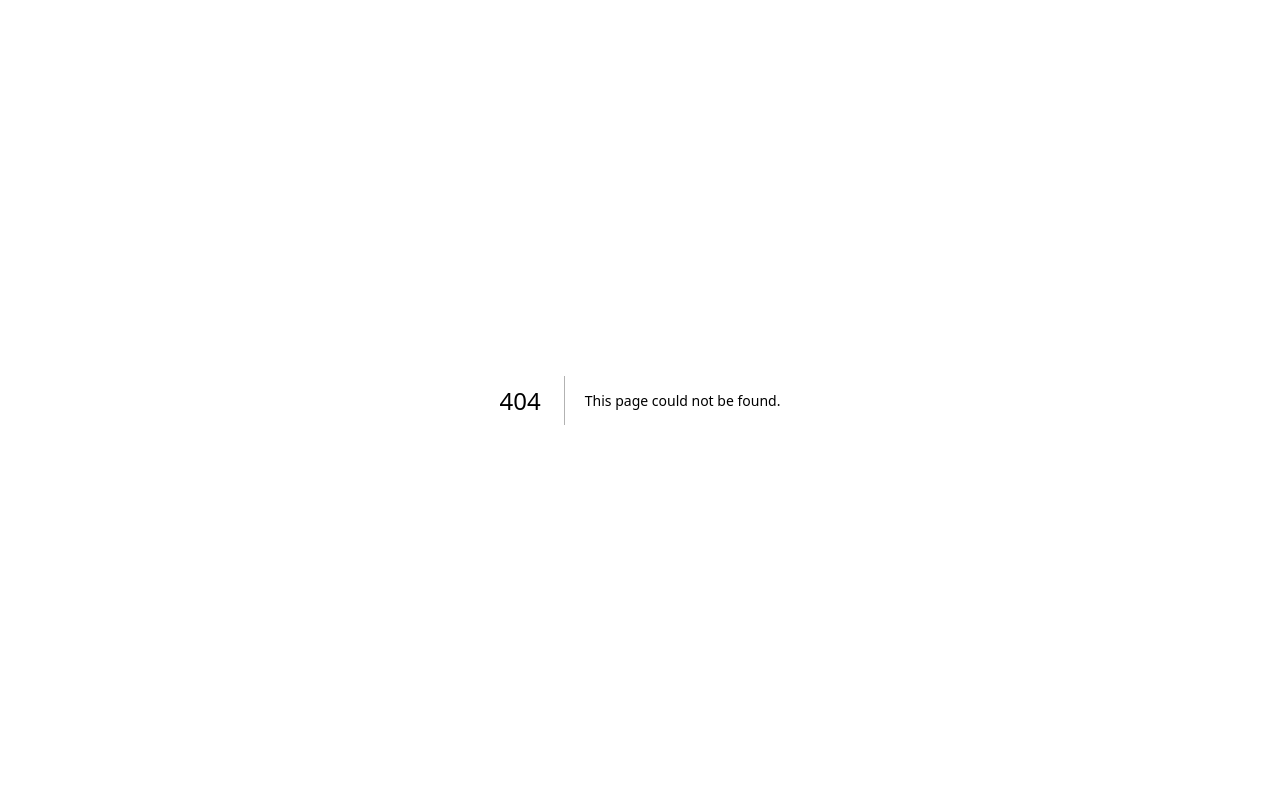
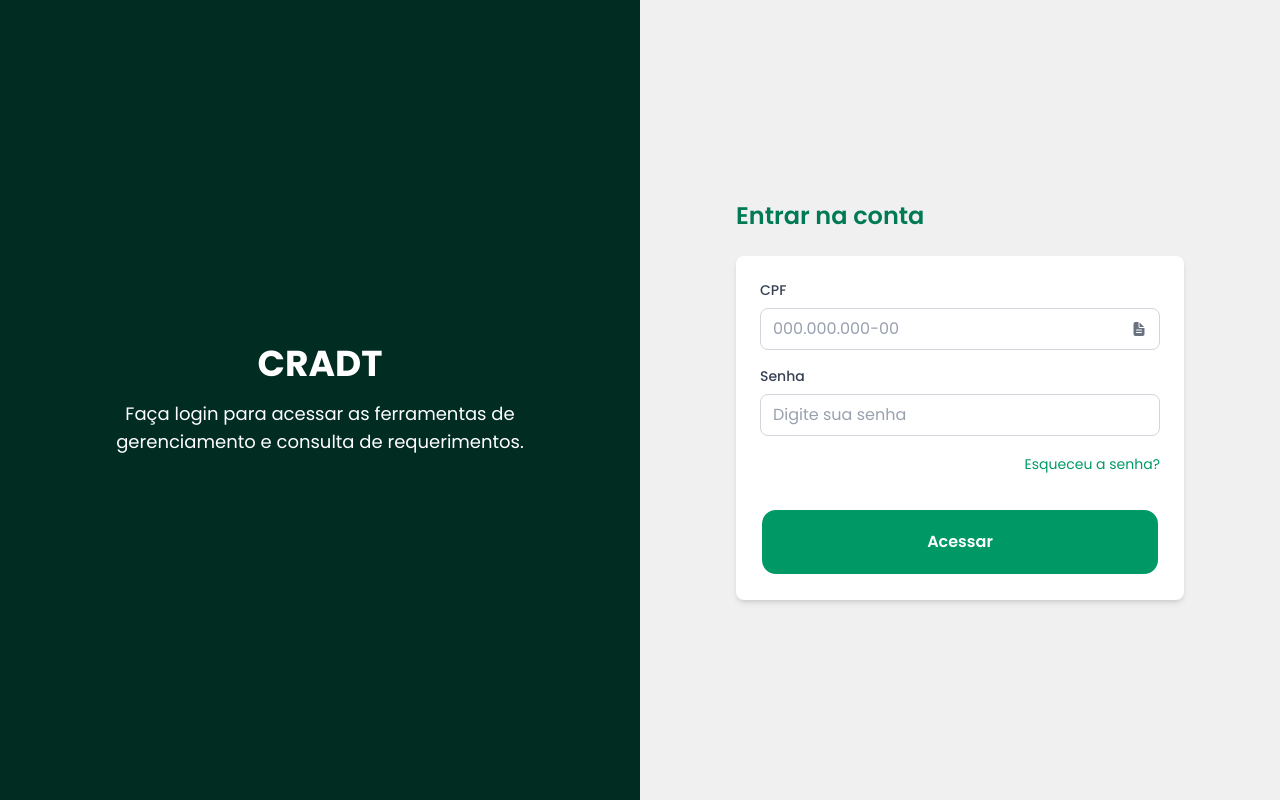
Before and after one commit to victorgustavodev/chat-request, a Next.js app: page /cradt/login in a window 1280 px wide. Before the commit this address had no page. Built offline with nearby package versions, Linux system fonts and the light colour scheme.

Commit message:
feat: adiciona tela de login para CRADT

```diff
--- /dev/null
+++ b/src/app/cradt/login/page.tsx
@@ -0,0 +1,58 @@
+"use client";
+
+import Button from "@/components/Button";
+import TextField from "@/components/Field/TextField";
+import Link from "next/link";
+import { IoDocumentText } from "react-icons/io5";
+
+export default function Signin() {
+  return (
+    <div className="min-h-screen flex flex-col md:flex-row">
+      {/* Lado esquerdo - visual */}
+      <div className="hidden md:flex flex-col justify-center items-center bg-emerald-950 text-white w-full md:w-1/2 p-8">
+        <div className="text-center">
+          <h1 className="text-4xl font-bold mb-4">CRADT</h1>
+          <p className="text-lg max-w-md">
+            Faça login para acessar as ferramentas de gerenciamento e consulta de requerimentos.
+          </p>
+        </div>
+      </div>
+
+      {/* Lado direito - formulário */}
+      <div className="flex flex-col justify-center items-center w-full md:w-1/2 p-6">
+        <div className="w-full max-w-md">
+          <h2 className="text-2xl font-semibold text-emerald-700 mb-6">Entrar na conta</h2>
+
+          <form className="flex flex-col gap-4 bg-white rounded-lg p-6 shadow-md">
+            <TextField
+              label="CPF"
+              type="text"
+              placeholder="000.000.000-00"
+              iconRight={<IoDocumentText />}
+              required
+            />
+
+            <TextField
+              label="Senha"
+              type="password"
+              placeholder="Digite sua senha"
+              required
+            />
+
+            <div className="flex justify-end">
+              <Link href="/recuperar-senha">
+                <span className="text-sm text-emerald-600 hover:underline">
+                  Esqueceu a senha?
+                </span>
+              </Link>
+            </div>
+
+            <Button className="mt-4 w-full bg-emerald-600 hover:bg-emerald-700 text-white font-semibold py-2 rounded">
+              Acessar
+            </Button>
+            </form>
+        </div>
+      </div>
+    </div>
+  );
+}
```
